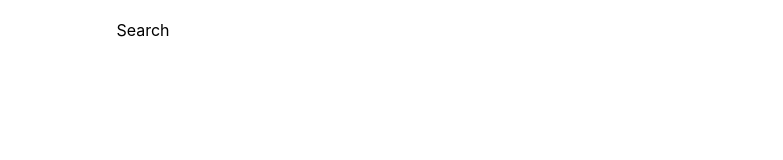
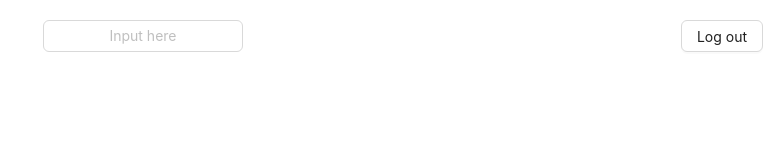
Before and after one commit to jackorange/icebrg-test, a React (Create React App) app: page / in a window 1280 px wide. Shown: the top 160 px of the page, without its empty margins (497-1280 px from the left). Built offline with nearby package versions, Linux system fonts and the light colour scheme; sample sign-in values are in the browser's storage.

Commit message:
Implement Search page

```diff
--- /dev/null
+++ b/src/pages/Search/index.module.css
@@ -0,0 +1,16 @@
+.container {
+  display: block;
+}
+
+.logOut {
+  position: absolute;
+  right: 20px;
+  top: 20px;
+}
+.autoCompleteContainer {
+  width: 200px;
+}
+.autocompleteOption {
+  display: 'flex';
+  justify-content: 'space-between';
+}
--- a/src/pages/Search/index.tsx
+++ b/src/pages/Search/index.tsx
@@ -1,7 +1,85 @@
-import React from 'react';
+import debounce from 'lodash/debounce';
+import { AutoComplete, Button } from 'antd';
+import { useApi } from '../../hooks/useApi';
+import { SearchResult } from '../../types';
+import { ReactNode, useState } from 'react';
+import { useNavigate } from 'react-router-dom';
+import { LOGIN_ROUTE } from '../../constants';
+import styles from './index.module.css';
+interface IOption {
+  value: string;
+  label: ReactNode;
+}
 
 const Search = () => {
-  return <div>Search</div>;
+  const navigate = useNavigate();
+  const { search, updateToken } = useApi();
+  const [continentsOptions, setContinentsOptions] = useState<IOption[]>([]);
+  const [countriesOptions, setCountriesOptions] = useState<IOption[]>([]);
+  const [languagesOptions, setLanguagesOptions] = useState<IOption[]>([]);
+
+  const renderTitle = (title: string) => <span>{title}</span>;
+  const renderItem = (name: string) => ({
+    value: name,
+    label: <div className={styles.autocompleteOption}>{name}</div>,
+  });
+
+  const options = [
+    {
+      label: continentsOptions.length > 0 && renderTitle('Continents'),
+      options: continentsOptions,
+    },
+    {
+      label: countriesOptions.length > 0 && renderTitle('Countries'),
+      options: countriesOptions,
+    },
+    {
+      label: languagesOptions.length > 0 && renderTitle('Languages'),
+      options: languagesOptions,
+    },
+  ];
+
+  const prepareSearchResponse = (responseData: SearchResult) => {
+    const createOptions = (data: any[], setOptions: (options: IOption[]) => void) => {
+      const options: IOption[] = data.map((el) => renderItem(el.name));
+      setOptions(options);
+    };
+
+    createOptions(responseData.continents || [], setContinentsOptions);
+    createOptions(responseData.countries || [], setCountriesOptions);
+    createOptions(responseData.languages || [], setLanguagesOptions);
+  };
+
+  const handleSearch = async (value: string) => {
+    const response = await search(value);
+    if ('error' in response) {
+      await updateToken();
+      const newResponse = await search(value);
+      !('error' in newResponse) && prepareSearchResponse(newResponse);
+    } else {
+      prepareSearchResponse(response);
+    }
+  };
+
+  const logOut = () => {
+    localStorage.clear();
+    navigate(LOGIN_ROUTE);
+  };
+
+  return (
+    <div className={styles.container}>
+      <Button className={styles.logOut} onClick={logOut}>
+        Log out
+      </Button>
+      <AutoComplete
+        className={styles.autoCompleteContainer}
+        onSearch={debounce(handleSearch, 300)}
+        placeholder="Input here"
+        allowClear
+        options={options}
+      />
+    </div>
+  );
 };
 
 export default Search;
```
